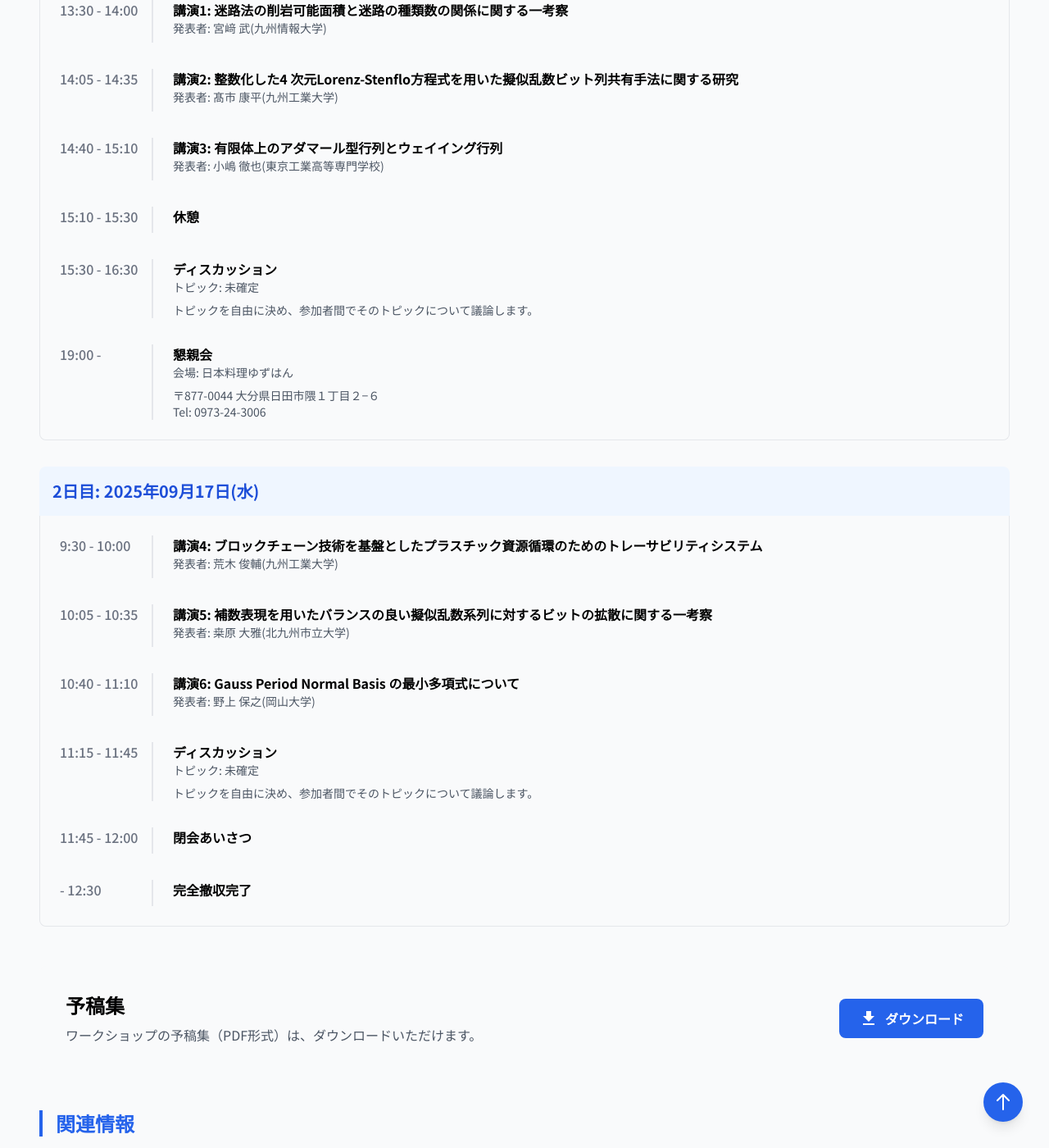
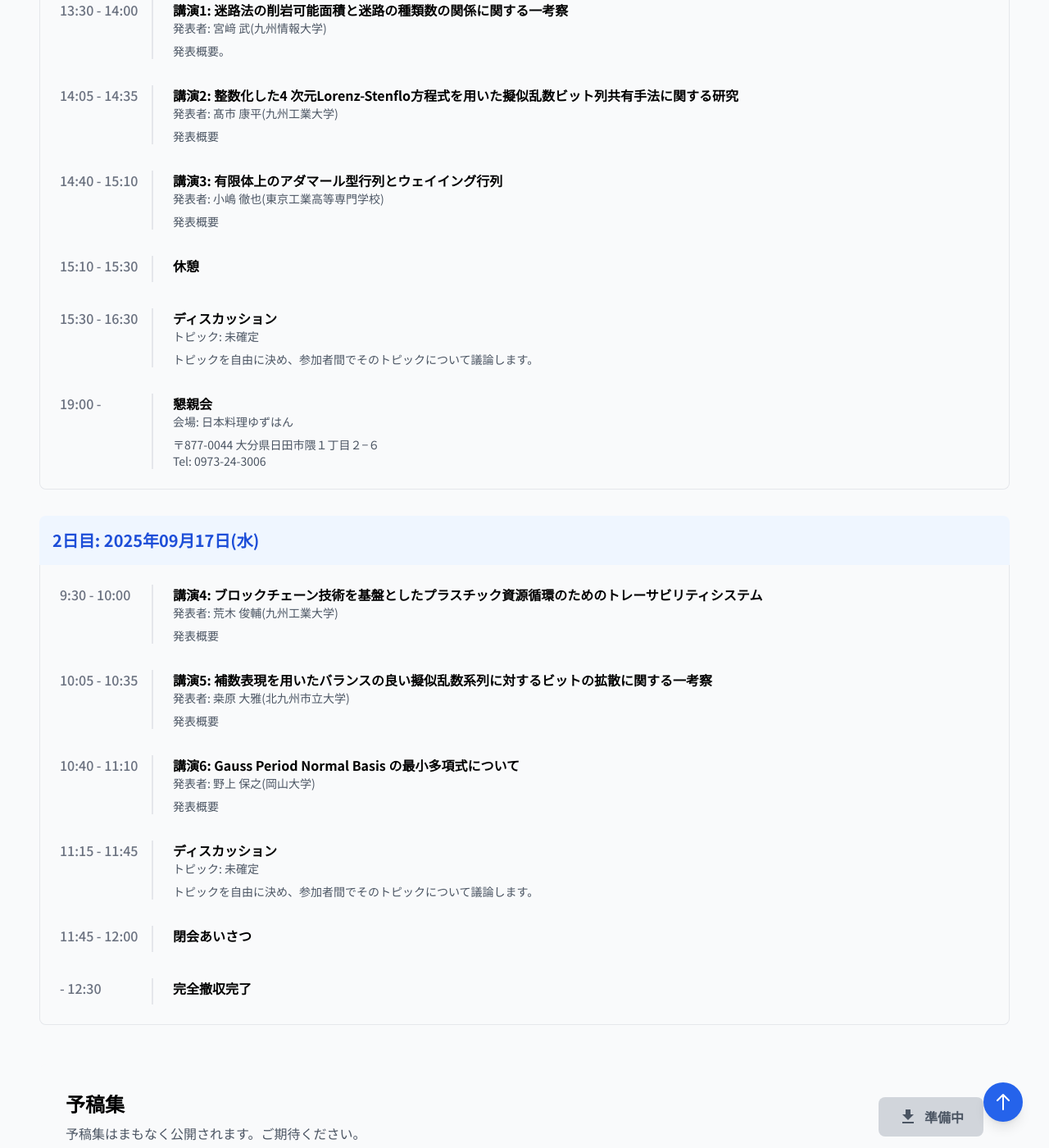
Before and after one commit to FFTPRS/WS, a Jekyll site: the page built from pages/workshop11.html, in a window 1280 px wide and 1400 px high, scrolled down 2734 px. Shown: the whole window at 82% size. Built offline with Jekyll 4.4.1, drawn with Linux system fonts in a browser that asks for light colours; nearby versions of some CDN libraries.

Commit message:
Revert "20250915 プログラムの修正と予稿集のアップロード"
This reverts commit a4bd8f2433cc635715a45db95d960388831527ae.

```diff
--- a/_data/workshop11.yml
+++ b/_data/workshop11.yml
@@ -37,15 +37,15 @@ program:
     - time: "13:30 - 14:00"
       title: "講演1: 迷路法の削岩可能面積と迷路の種類数の関係に関する一考察"
       speaker: "発表者: 宮﨑 武(九州情報大学)"
-      description: ""
+      description: "発表概要。"
     - time: "14:05 - 14:35"
       title: "講演2: 整数化した4 次元Lorenz-Stenflo方程式を用いた擬似乱数ビット列共有手法に関する研究"
       speaker: "発表者: 髙市 康平(九州工業大学)"
-      description: ""
+      description: "発表概要"
     - time: "14:40 - 15:10"
       title: "講演3: 有限体上のアダマール型行列とウェイイング行列"
       speaker: "発表者: 小嶋 徹也(東京工業高等専門学校)"
-      description: ""
+      description: "発表概要"
     - time: "15:10 - 15:30"
       title: "休憩"
       speaker: ""
@@ -64,15 +64,15 @@ program:
     - time: "9:30 - 10:00"
       title: "講演4: ブロックチェーン技術を基盤としたプラスチック資源循環のためのトレーサビリティシステム"
       speaker: "発表者: 荒木 俊輔(九州工業大学)"
-      description: ""
+      description: "発表概要"
     - time: "10:05 - 10:35"
       title: "講演5: 補数表現を用いたバランスの良い擬似乱数系列に対するビットの拡散に関する一考察"
       speaker: "発表者: 桒原 大雅(北九州市立大学)"
-      description: ""
+      description: "発表概要"
     - time: "10:40 - 11:10"
       title: "講演6: Gauss Period Normal Basis の最小多項式について"
       speaker: "発表者: 野上 保之(岡山大学)"
-      description: ""
+      description: "発表概要"
     - time: "11:15 - 11:45"
       title: "ディスカッション"
       speaker: "トピック: 未確定"
@@ -86,7 +86,7 @@ program:
       speaker: ""
       description: ""
 
-proceedings: "https://github.com/FFTPRS/WS/releases/download/20250916/proceedings_and_papers.zip"
+proceedings: ""
 manuscript_format: "https://github.com/FFTPRS/WS/raw/master/fftprsws25.zip"
 
 
```
